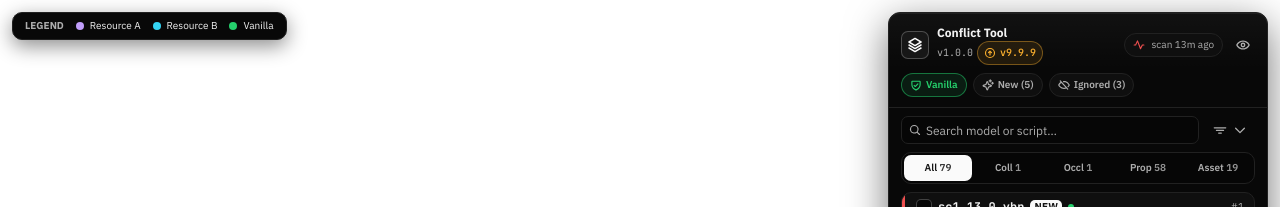
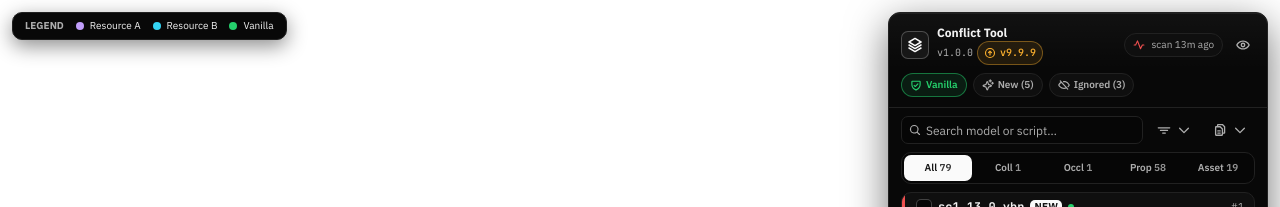
Before and after one commit to kkMihai/fivem_conflicttool, a React (Vite) app in the folder web/: page / in a window 1280 px wide. Shown: the top 207 px of the page. Built offline with nearby package versions, Linux system fonts and the light colour scheme.

Commit message:
feat(web): filter conflicts by file type

```diff
--- a/web/src/components/conflicts/conflict-list.tsx
+++ b/web/src/components/conflicts/conflict-list.tsx
@@ -1,12 +1,12 @@
 import { useRef } from 'react'
 import { useVirtualizer } from '@tanstack/react-virtual'
-import { CaretDown, FunnelSimple, MagnifyingGlass, X } from '@phosphor-icons/react'
+import { CaretDown, Files, FunnelSimple, MagnifyingGlass, X } from '@phosphor-icons/react'
 import { Input } from '@/components/ui/input'
 import { Button } from '@/components/ui/button'
-import { DropdownMenu, DropdownMenuContent, DropdownMenuItem, DropdownMenuSeparator, DropdownMenuTrigger } from '@/components/ui/dropdown-menu'
+import { DropdownMenu, DropdownMenuCheckboxItem, DropdownMenuContent, DropdownMenuItem, DropdownMenuSeparator, DropdownMenuTrigger } from '@/components/ui/dropdown-menu'
 import { ConflictRow } from '@/components/conflicts/conflict-row'
 import { useStore, type Tab } from '@/store/use-store'
-import { cn } from '@/lib/utils'
+import { cn, extOf } from '@/lib/utils'
 
 const TABS: { id: Tab; label: string }[] = [
     { id: 'all', label: 'All' },
@@ -27,6 +27,9 @@ export function ConflictList() {
     const select = useStore(s => s.select)
     const resourceFilter = useStore(s => s.resourceFilter)
     const setResourceFilter = useStore(s => s.setResourceFilter)
+    const hiddenExts = useStore(s => s.hiddenExts)
+    const toggleExt = useStore(s => s.toggleExt)
+    const showAllExts = useStore(s => s.showAllExts)
     const scanMeta = useStore(s => s.scanMeta)
     useStore(s => s.showIgnored)
     useStore(s => s.onlyNew)
@@ -50,6 +53,13 @@ export function ConflictList() {
     })
 
     const resources = [...new Set(conflicts.flatMap(c => c.resources.map(r => r.name)))].sort()
+    const extCounts = new Map<string, number>()
+    for (const c of conflicts) {
+        const e = extOf(c.file)
+        extCounts.set(e, (extCounts.get(e) ?? 0) + 1)
+    }
+    const exts = [...extCounts.entries()].sort((a, b) => b[1] - a[1])
+    const hiddenList = exts.filter(([e]) => hiddenExts[e]).map(([e]) => e)
     const counts = scanMeta?.counts
 
     return (
@@ -88,7 +98,47 @@ export function ConflictList() {
                         ))}
                     </DropdownMenuContent>
                 </DropdownMenu>
+                <DropdownMenu>
+                    <DropdownMenuTrigger asChild>
+                        <Button
+                            variant="ghost"
+                            size="sm"
+                            title="Filter by file type"
+                            aria-label={hiddenList.length ? `Filter by file type, ${hiddenList.length} hidden` : 'Filter by file type'}
+                            className={cn('shrink-0', hiddenList.length > 0 && 'text-primary')}
+                        >
+                            <Files aria-hidden="true" />
+                            <CaretDown className="h-3 w-3" aria-hidden="true" />
+                        </Button>
+                    </DropdownMenuTrigger>
+                    <DropdownMenuContent align="end" className="max-h-72 overflow-y-auto">
+                        <DropdownMenuItem onSelect={e => { e.preventDefault(); showAllExts() }}>Show all file types</DropdownMenuItem>
+                        <DropdownMenuSeparator />
+                        {exts.map(([e, n]) => (
+                            <DropdownMenuCheckboxItem
+                                key={e}
+                                checked={!hiddenExts[e]}
+                                onSelect={ev => ev.preventDefault()}
+                                onCheckedChange={() => toggleExt(e)}
+                            >
+                                <span className="font-mono">.{e}</span>
+                                <span className="ml-auto pl-3 text-muted-foreground">{n}</span>
+                            </DropdownMenuCheckboxItem>
+                        ))}
+                    </DropdownMenuContent>
+                </DropdownMenu>
             </div>
+            {hiddenList.length > 0 && (
+                <button
+                    type="button"
+                    onClick={showAllExts}
+                    aria-label={`Show all file types, ${hiddenList.length} hidden`}
+                    className="mx-3 mt-1.5 flex min-h-6 items-center gap-1 rounded-md border border-primary/40 bg-primary/10 px-2 py-1 text-3xs text-primary transition-colors duration-150 hover:bg-primary/20 cursor-pointer"
+                >
+                    <span className="truncate">hidden: <span className="font-mono">{hiddenList.map(e => `.${e}`).join(' ')}</span></span>
+                    <span className="ml-auto pl-1" aria-hidden="true">×</span>
+                </button>
+            )}
             {resourceFilter && (
                 <button
                     type="button"
--- a/web/src/components/ui/dropdown-menu.tsx
+++ b/web/src/components/ui/dropdown-menu.tsx
@@ -1,5 +1,6 @@
 import * as React from 'react'
 import * as DropdownMenuPrimitive from '@radix-ui/react-dropdown-menu'
+import { Check } from '@phosphor-icons/react'
 import { cn } from '@/lib/utils'
 
 const DropdownMenu = DropdownMenuPrimitive.Root
@@ -38,6 +39,28 @@ const DropdownMenuItem = React.forwardRef<
 ))
 DropdownMenuItem.displayName = 'DropdownMenuItem'
 
+const DropdownMenuCheckboxItem = React.forwardRef<
+    React.ElementRef<typeof DropdownMenuPrimitive.CheckboxItem>,
+    React.ComponentPropsWithoutRef<typeof DropdownMenuPrimitive.CheckboxItem>
+>(({ className, children, ...props }, ref) => (
+    <DropdownMenuPrimitive.CheckboxItem
+        ref={ref}
+        className={cn(
+            'relative flex cursor-pointer select-none items-center gap-2 rounded-md py-1.5 pl-7 pr-2 text-xs outline-none transition-colors duration-100 focus:bg-muted data-[disabled]:pointer-events-none data-[disabled]:opacity-50',
+            className
+        )}
+        {...props}
+    >
+        <span className="absolute left-2 flex h-3 w-3 items-center justify-center">
+            <DropdownMenuPrimitive.ItemIndicator>
+                <Check className="h-3 w-3" aria-hidden="true" />
+            </DropdownMenuPrimitive.ItemIndicator>
+        </span>
+        {children}
+    </DropdownMenuPrimitive.CheckboxItem>
+))
+DropdownMenuCheckboxItem.displayName = 'DropdownMenuCheckboxItem'
+
 const DropdownMenuSeparator = React.forwardRef<
     React.ElementRef<typeof DropdownMenuPrimitive.Separator>,
     React.ComponentPropsWithoutRef<typeof DropdownMenuPrimitive.Separator>
@@ -46,4 +69,4 @@ const DropdownMenuSeparator = React.forwardRef<
 ))
 DropdownMenuSeparator.displayName = 'DropdownMenuSeparator'
 
-export { DropdownMenu, DropdownMenuTrigger, DropdownMenuContent, DropdownMenuItem, DropdownMenuSeparator }
+export { DropdownMenu, DropdownMenuTrigger, DropdownMenuContent, DropdownMenuItem, DropdownMenuCheckboxItem, DropdownMenuSeparator }
--- a/web/src/lib/utils.ts
+++ b/web/src/lib/utils.ts
@@ -1,5 +1,10 @@
 import { clsx, type ClassValue } from 'clsx'
 import { twMerge } from 'tailwind-merge'
+
+export function extOf(file: string): string {
+    const m = /\.([a-z0-9]+)/i.exec(file || '')
+    return m ? m[1].toLowerCase() : 'other'
+}
 
 export function cn(...inputs: ClassValue[]) {
     return twMerge(clsx(inputs))
--- a/web/src/store/use-store.ts
+++ b/web/src/store/use-store.ts
@@ -1,6 +1,7 @@
 import { create } from 'zustand'
 import type { Backup, Category, Conflict, DecisionsMeta, HistoryEntry, ResourceWeight, ScanMeta, TransformState, VersionInfo } from '@/types'
 import { fetchNui, isEnvBrowser } from '@/lib/nui'
+import { extOf } from '@/lib/utils'
 import { mockConflicts, mockState, mockWeights } from '@/lib/mock'
 
 export type Tab = 'all' | Category
@@ -21,6 +22,7 @@ interface StoreState {
     showVanilla: boolean
     showIgnored: boolean
     onlyNew: boolean
+    hiddenExts: Record<string, true>
     preview: 'a' | 'b' | null
     resourceFilter: string | null
     selectedId: string | null
@@ -52,6 +54,8 @@ interface StoreState {
     setShowVanilla: (v: boolean) => void
     setShowIgnored: (v: boolean) => void
     setOnlyNew: (v: boolean) => void
+    toggleExt: (ext: string) => void
+    showAllExts: () => void
     toggleIgnore: (c: Conflict) => void
     toggleChecked: (id: string, shift?: boolean) => void
     clearChecked: () => void
@@ -95,6 +99,7 @@ export const useStore = create<StoreState>((set, get) => ({
     showVanilla: true,
     showIgnored: false,
     onlyNew: false,
+    hiddenExts: {},
     preview: null,
     resourceFilter: null,
     selectedId: null,
@@ -165,6 +170,21 @@ export const useStore = create<StoreState>((set, get) => ({
 
     setOnlyNew: v => {
         set({ onlyNew: v })
+        get().pushMarkers()
+    },
+
+    toggleExt: ext => {
+        set(s => {
+            const next = { ...s.hiddenExts }
+            if (next[ext]) delete next[ext]
+            else next[ext] = true
+            return { hiddenExts: next }
+        })
+        get().pushMarkers()
+    },
+
+    showAllExts: () => {
+        set({ hiddenExts: {} })
         get().pushMarkers()
     },
 
@@ -244,9 +264,10 @@ export const useStore = create<StoreState>((set, get) => ({
     },
 
     filtered: () => {
-        const { conflicts, tab, search, showVanilla, showIgnored, onlyNew, resourceFilter } = get()
+        const { conflicts, tab, search, showVanilla, showIgnored, onlyNew, resourceFilter, hiddenExts } = get()
         const q = search.trim().toLowerCase()
         return conflicts.filter(c => {
+            if (hiddenExts[extOf(c.file)]) return false
             if (tab !== 'all' && c.cat !== tab) return false
             if (!showIgnored && c.ignored) return false
             if (onlyNew && !c.isNew) return false
```
